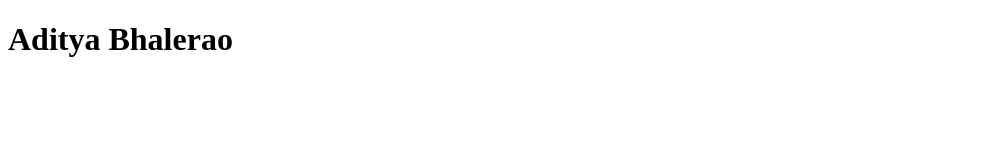
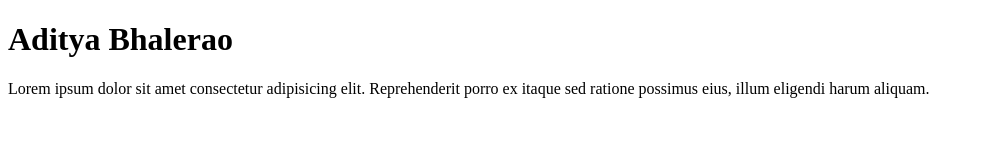
Before and after one commit to Adicoder24hr/Aditya_Bhalerao, a plain HTML site: page index.html in a window 1280 px wide. Shown: the whole page, without its empty margins (0-984 px from the left). Drawn offline with Linux system fonts and the light colour scheme.

Commit message:
second commit

```diff
--- a/index.html
+++ b/index.html
@@ -7,5 +7,6 @@
 </head>
 <body>
     <h1>Aditya Bhalerao</h1>
+    <p>Lorem ipsum dolor sit amet consectetur adipisicing elit. Reprehenderit porro ex itaque sed ratione possimus eius, illum eligendi harum aliquam.</p>
 </body>
 </html>
```
